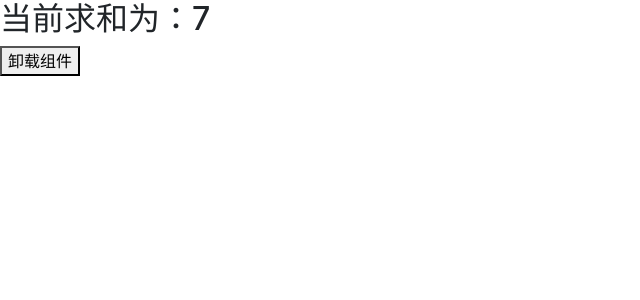
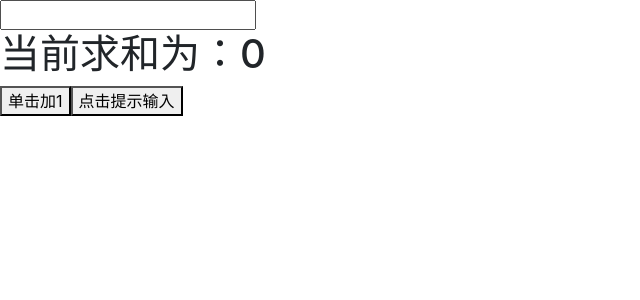
Before and after one commit to philiphou/React_Hooks_Study, a React (Create React App) app: page / in a window 1280 px wide. Shown: the top 300 px of the page, without its empty margins (0-640 px from the left). Built offline with nearby package versions, Linux system fonts and the light colour scheme.

Commit message:
Ref_hook

```diff
--- a/src/App.js
+++ b/src/App.js
@@ -1,5 +1,5 @@
 import React, { Component } from 'react'
-import Demo from './components/04.useEffect_hook'
+import Demo from './components/05.RefHook'
 
 
 export default class App extends Component {
--- /dev/null
+++ b/src/components/05.RefHook/index.jsx
@@ -0,0 +1,62 @@
+import React,{Component} from 'react';
+import ReactDOM from 'react-dom'
+
+/* 功能要求： 组件挂载后，和自动每秒+1，并显示, 还要加上卸载按钮*/
+/*
+class Index extends Component {
+    state={count:0}
+    myRef=React.createRef()
+    add=()=>{this.setState(state=>({count:state.count+1}))}
+    componentDidMount(){
+        this.timer = setInterval(()=>{this.setState(state=>({count:state.count+1}))},1000)
+    }
+    unmount=()=>{
+     ReactDOM.unmountComponentAtNode(document.getElementById('test'))
+    }
+    componentWillUnmount(){
+        clearInterval(this.timer)
+    }
+    show=()=>{
+        console.log(this.myRef)
+        const value=this.myRef.current.value
+        alert(value)
+    }
+    render() {
+        return (
+            <div>
+                <input type="text" ref={this.myRef}/>
+                <h1>当前求和为：{this.state.count}</h1>
+                <button onClick={this.add}>单击加1</button>
+                <button onClick={this.unmount}>卸载组件</button>
+                <button onClick={this.show }>点击提示输入</button>
+
+            </div>
+        );
+    }
+}
+*/
+
+//  函数式组件内使用 refs
+
+function Index(){
+     const [state,setState]=React.useState({count:0});
+     const add=()=>{
+        console.log(setState)
+        setState(state=>({count:state.count+1}))
+     }
+     const myRef=React.createRef()
+
+    const show=()=>{
+        const value = myRef.current.value
+        alert(value)
+    }
+    return( <div>
+        <input type="text" ref={myRef}/>
+        <h1>当前求和为：{state.count}</h1>
+        <button onClick={add}>单击加1</button>
+        <button onClick={show}>点击提示输入</button>
+
+    </div>)
+}
+
+export default Index;
```
